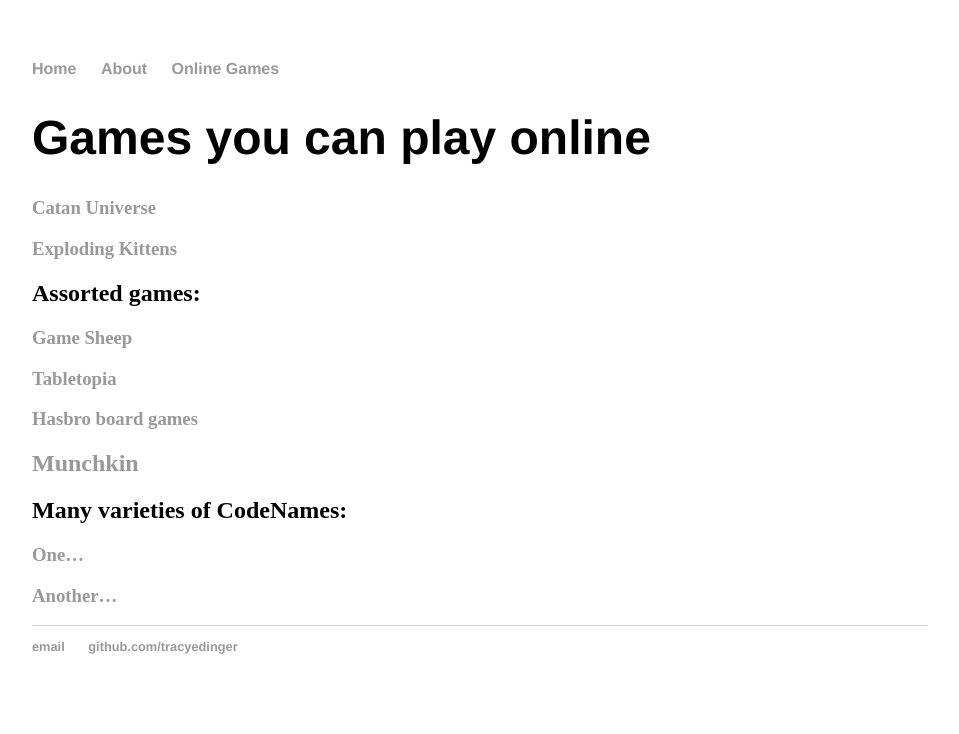
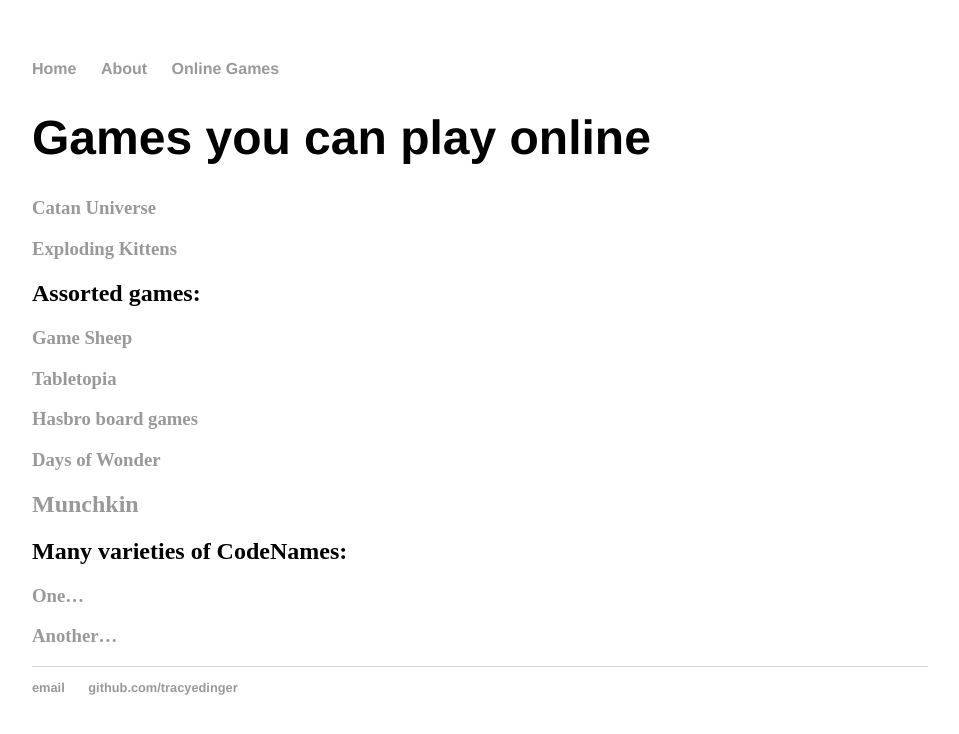
Before and after one commit to tracyedinger/tracyedinger.github.io, a Jekyll site: the page built from OnlineGames.md, in a window 1280 px wide. Shown: the top 734 px of the page, without its empty margins (160-1119 px from the left). Built offline with Jekyll 4.4.1, drawn with Linux system fonts in a browser that asks for light colours; our own code applies the rules of GitHub Pages for plain Markdown files.

Commit message:
Update OnlineGames.md

```diff
--- a/OnlineGames.md
+++ b/OnlineGames.md
@@ -8,6 +8,7 @@
 ###  [Game Sheep](https://www.gamesheep.com/)
 ###  [Tabletopia](https://tabletopia.com/)
 ###  [Hasbro board games](https://www.ubisoft.com/en-us/game/hasbro-family-pack/)
+###  [Days of Wonder](https://www.daysofwonder.com/online/en/play/)
 
 ## [Munchkin](http://titotu.io/munchkin-io)
 
```
